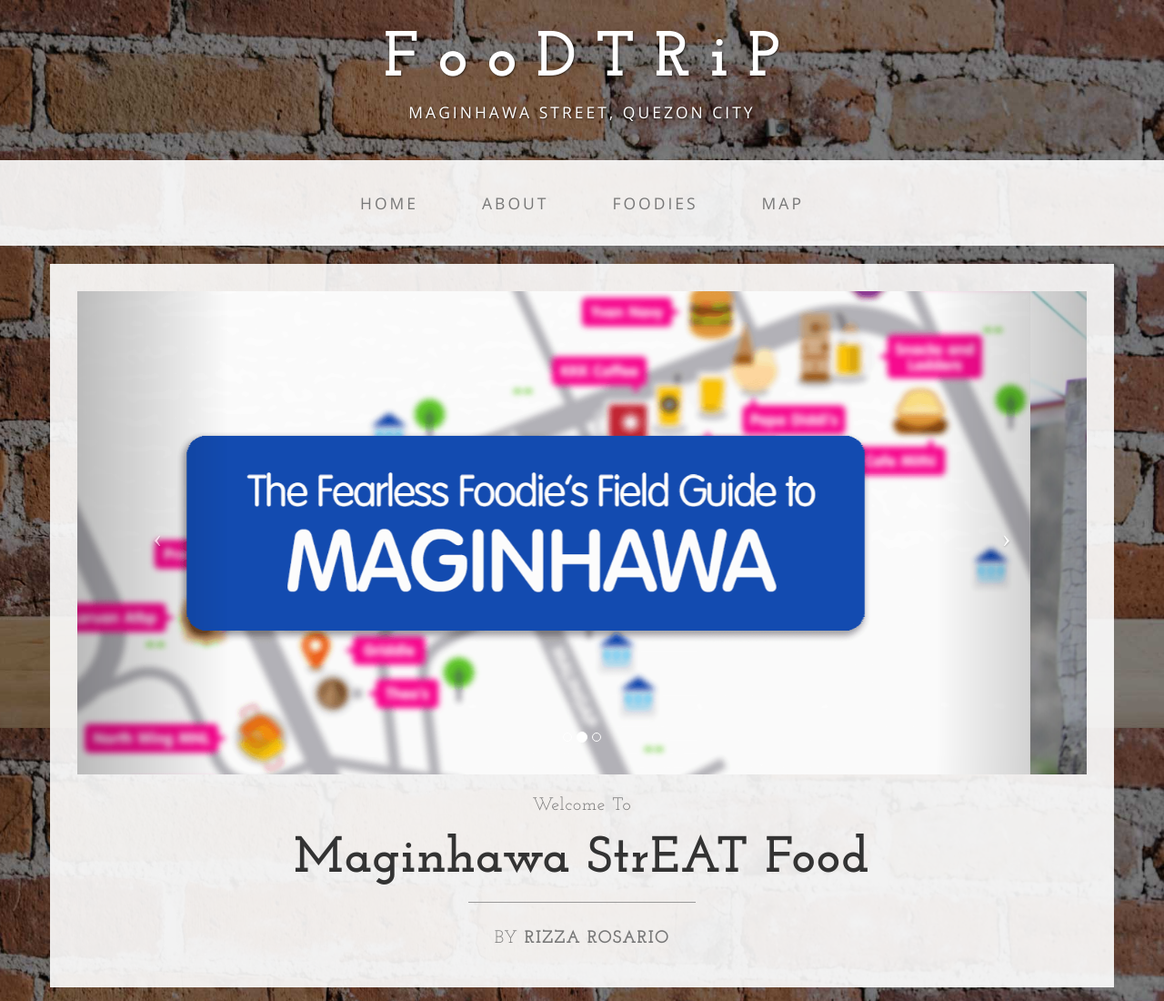
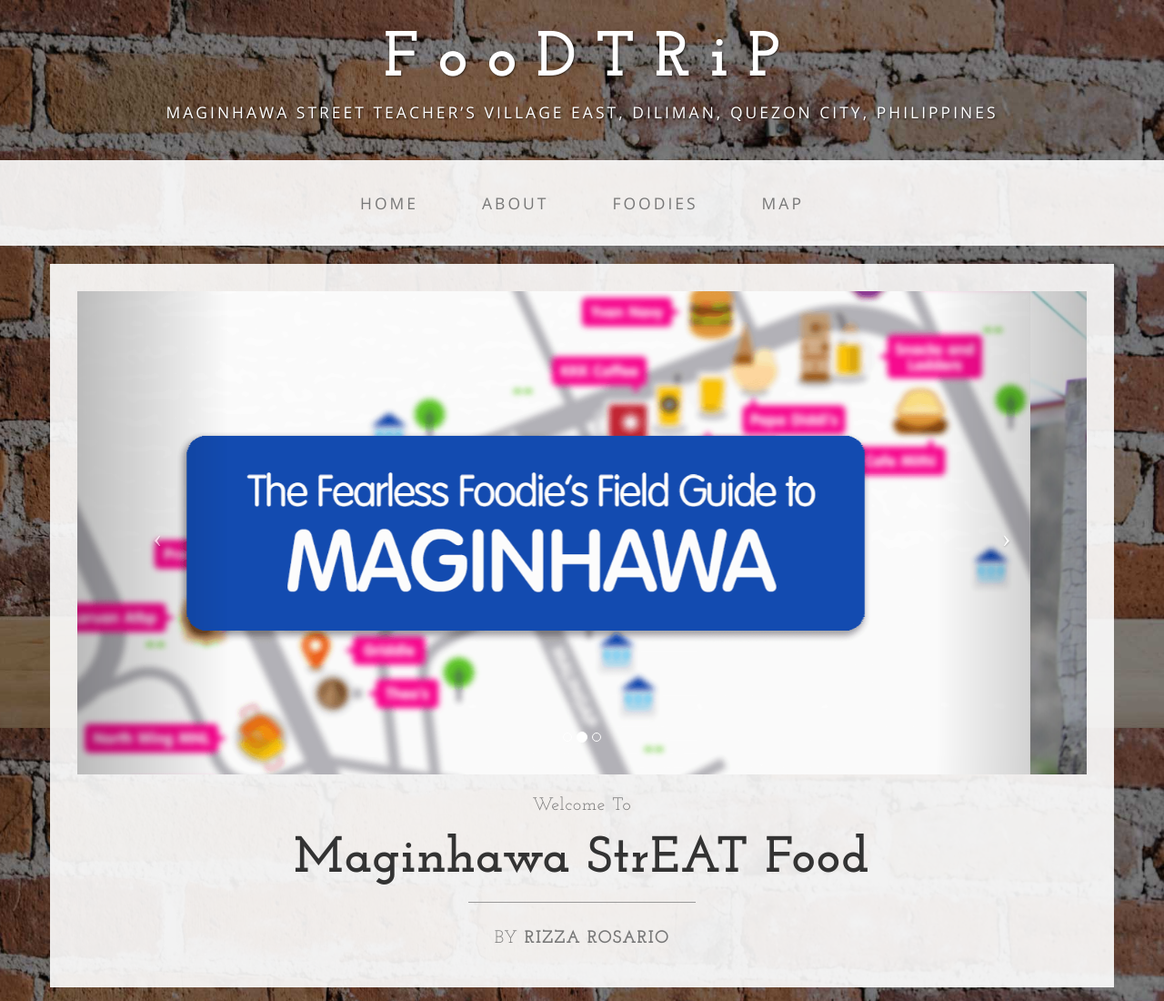
Before and after one commit to rzzapzzazexy/foodtrip.github.io, a plain HTML site: page index.html in a window 1280 px wide. Shown: the top 1100 px of the page at 91% size. Drawn offline with nearby package versions, Linux system fonts and the light colour scheme.

Commit message:
Update index.html

```diff
--- a/index.html
+++ b/index.html
@@ -33,7 +33,7 @@
 <body>
 
     <div class="brand">F o o D T R i P</div>
-    <div class="address-bar">Maginhawa Street, Quezon City</div>
+    <div class="address-bar">Maginhawa Street Teacher’s Village East, Diliman, Quezon City, Philippines </div>
 
     <!-- Navigation -->
     <nav class="navbar navbar-default" role="navigation">
```
